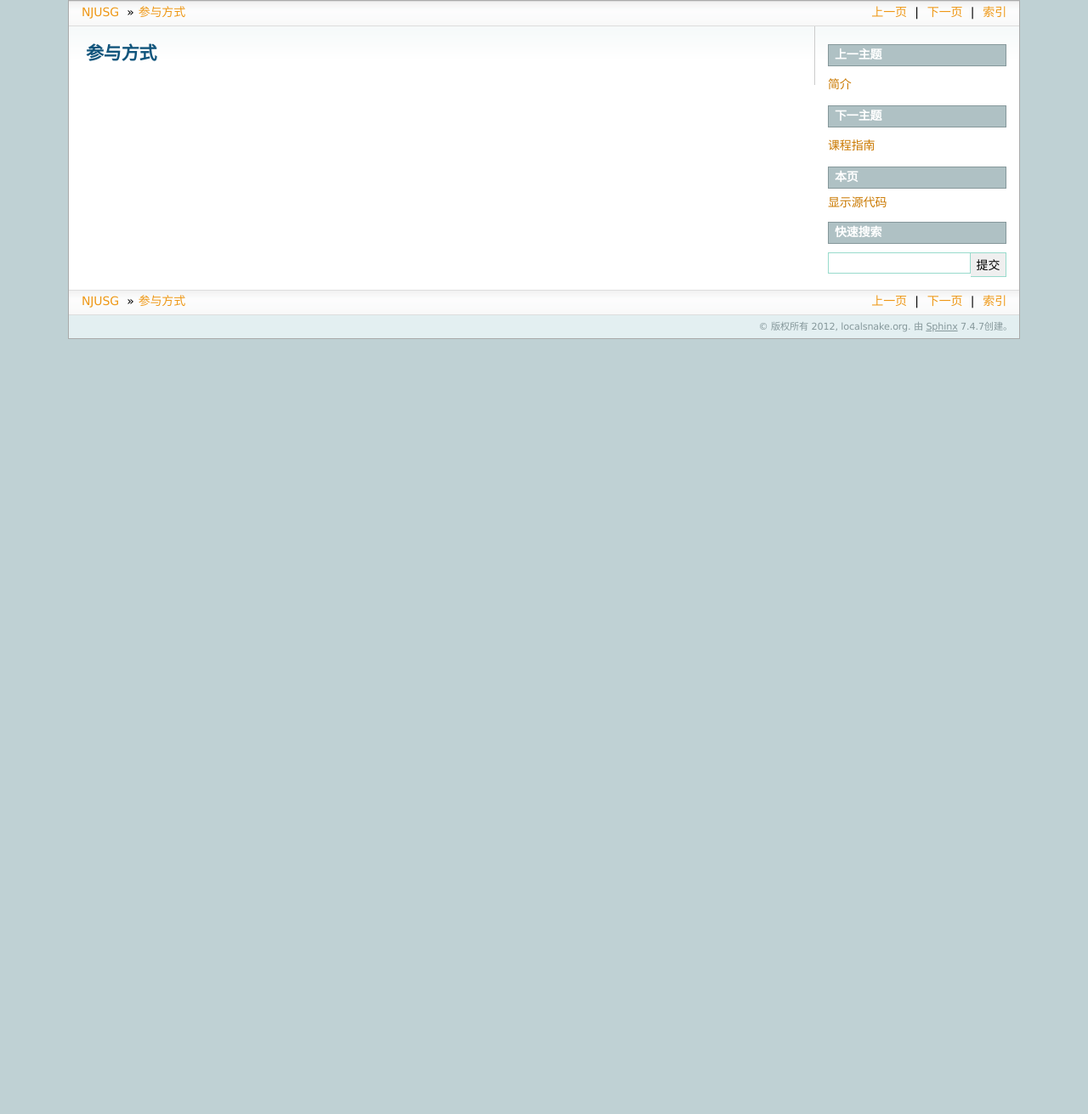
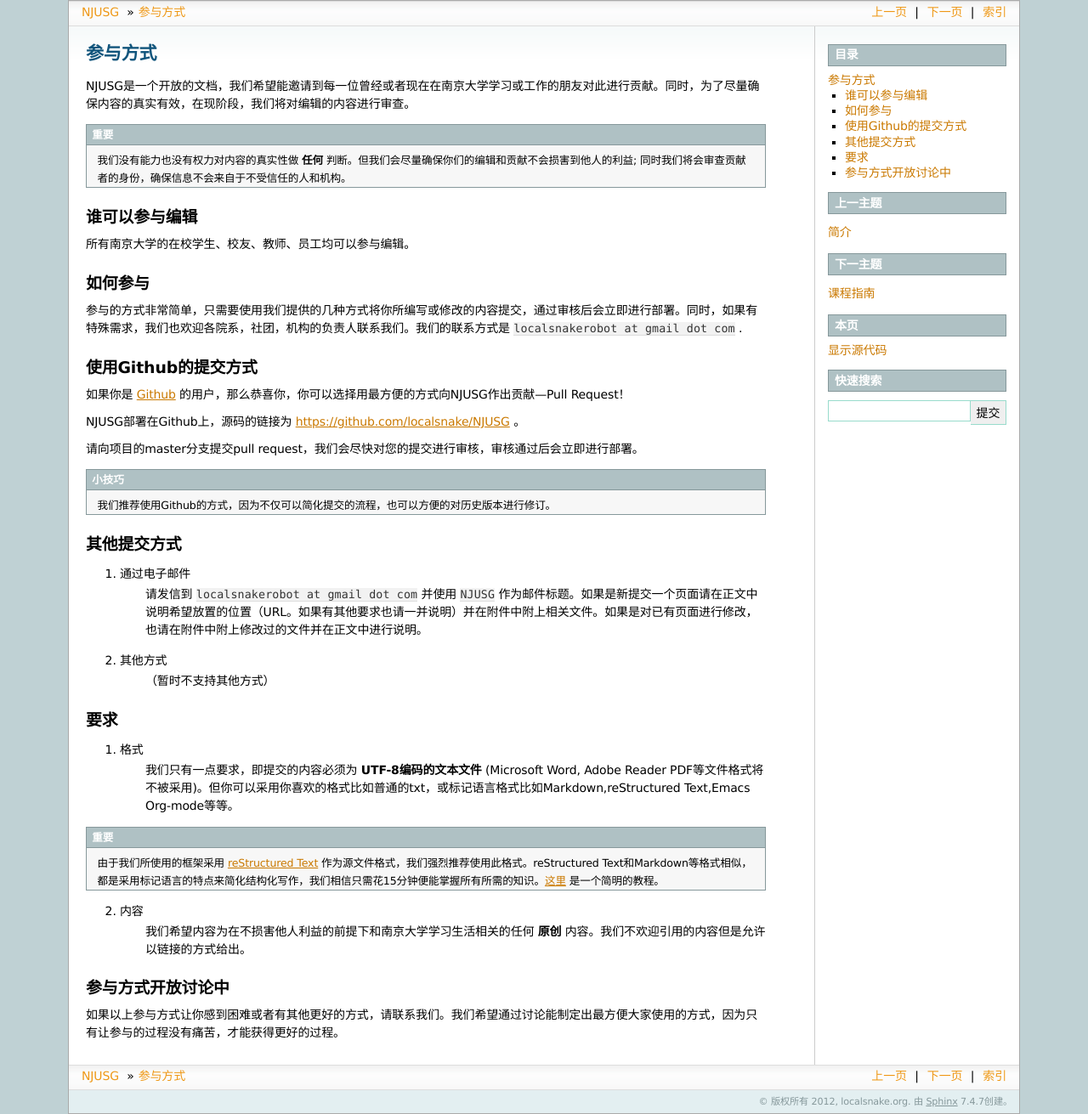
Before and after one commit to localsnake/NJUSG, a Sphinx documentation site: the page built from source/participation.rst, in a window 1280 px wide. Shown: the whole page at 85% size. Built offline with Sphinx 7.4.7, drawn with Linux system fonts in a browser that asks for light colours; formulas are drawn with MathJax 3; pages that are not in the unit, such as notebooks, are missing from menus; before the commit the page ends 900 px from its top, so only the background shows below that.

Commit message:
制定了参与方式

```diff
--- a/source/participation.rst
+++ b/source/participation.rst
@@ -1,2 +1,49 @@
 参与方式
 ========
+
+NJUSG是一个开放的文档，我们希望能邀请到每一位曾经或者现在在南京大学学习或工作的朋友对此进行贡献。同时，为了尽量确保内容的真实有效，在现阶段，我们将对编辑的内容进行审查。
+
+.. important::
+	我们没有能力也没有权力对内容的真实性做 **任何** 判断。但我们会尽量确保你们的编辑和贡献不会损害到他人的利益; 同时我们将会审查贡献者的身份，确保信息不会来自于不受信任的人和机构。
+
+
+谁可以参与编辑
+-------------
+所有南京大学的在校学生、校友、教师、员工均可以参与编辑。
+
+如何参与
+-------
+参与的方式非常简单，只需要使用我们提供的几种方式将你所编写或修改的内容提交，通过审核后会立即进行部署。同时，如果有特殊需求，我们也欢迎各院系，社团，机构的负责人联系我们。我们的联系方式是 ``localsnakerobot at gmail dot com`` .
+
+使用Github的提交方式
+------------------
+如果你是 `Github <http://github.com/>`_ 的用户，那么恭喜你，你可以选择用最方便的方式向NJUSG作出贡献---Pull Request！
+
+NJUSG部署在Github上，源码的链接为 https://github.com/localsnake/NJUSG 。
+
+请向项目的master分支提交pull request，我们会尽快对您的提交进行审核，审核通过后会立即进行部署。
+
+.. tip::
+	我们推荐使用Github的方式，因为不仅可以简化提交的流程，也可以方便的对历史版本进行修订。
+
+其他提交方式
+-----------
+1. 通过电子邮件
+	请发信到 ``localsnakerobot at gmail dot com`` 并使用 ``NJUSG`` 作为邮件标题。如果是新提交一个页面请在正文中说明希望放置的位置（URL。如果有其他要求也请一并说明）并在附件中附上相关文件。如果是对已有页面进行修改，也请在附件中附上修改过的文件并在正文中进行说明。
+2. 其他方式
+	（暂时不支持其他方式）
+
+要求
+----
+1. 格式
+	我们只有一点要求，即提交的内容必须为 **UTF-8编码的文本文件** (Microsoft Word, Adobe Reader PDF等文件格式将不被采用)。但你可以采用你喜欢的格式比如普通的txt，或标记语言格式比如Markdown,reStructured Text,Emacs Org-mode等等。
+
+.. important::
+	由于我们所使用的框架采用 `reStructured Text <http://en.wikipedia.org/wiki/ReStructuredText>`_  作为源文件格式，我们强烈推荐使用此格式。reStructured Text和Markdown等格式相似，都是采用标记语言的特点来简化结构化写作，我们相信只需花15分钟便能掌握所有所需的知识。`这里 <http://sphinx.pocoo.org/rest.html>`_ 是一个简明的教程。
+
+2. 内容
+	我们希望内容为在不损害他人利益的前提下和南京大学学习生活相关的任何 **原创** 内容。我们不欢迎引用的内容但是允许以链接的方式给出。
+
+参与方式开放讨论中
+----------------
+如果以上参与方式让你感到困难或者有其他更好的方式，请联系我们。我们希望通过讨论能制定出最方便大家使用的方式，因为只有让参与的过程没有痛苦，才能获得更好的过程。
```
